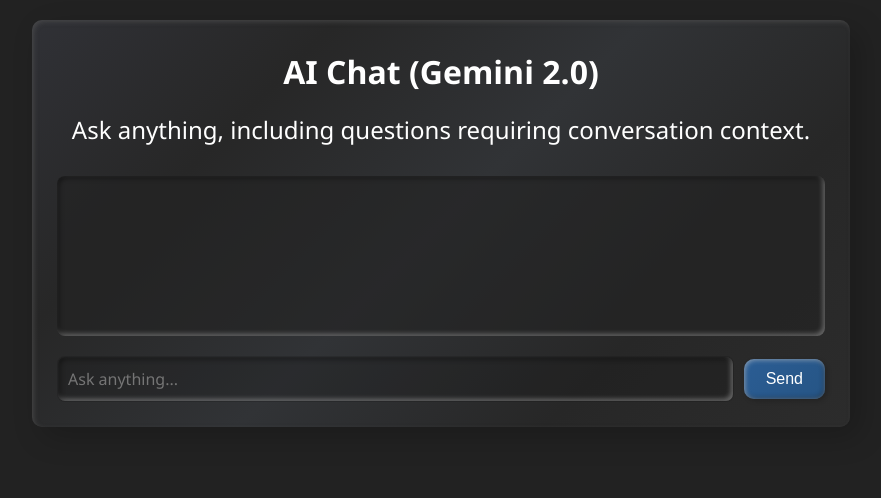
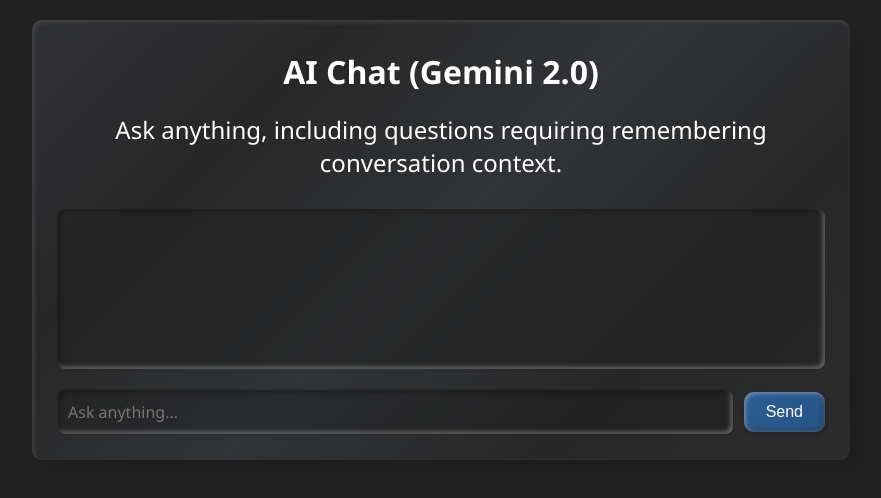
Before and after one commit to bmp713/AI-Chat-Front, a React (Create React App) app: page / in a window 1280 px wide. Shown: the top 498 px of the page, without its empty margins (199-1080 px from the left). Built offline with nearby package versions, Linux system fonts and the light colour scheme.

Commit message:
AI-Chat-Front scrollbar hidden

```diff
--- a/src/App.js
+++ b/src/App.js
@@ -12,7 +12,7 @@
     <div className="App">
       <div className="headers">
         <h1>AI Chat (Gemini 2.0)</h1>
-        <h2>Ask anything, including questions requiring conversation context.</h2>
+        <h2>Ask anything, including questions requiring remembering conversation context.</h2>
       </div>
       <Chat messages={messages} addMessage={addMessage} />
     </div>
```
